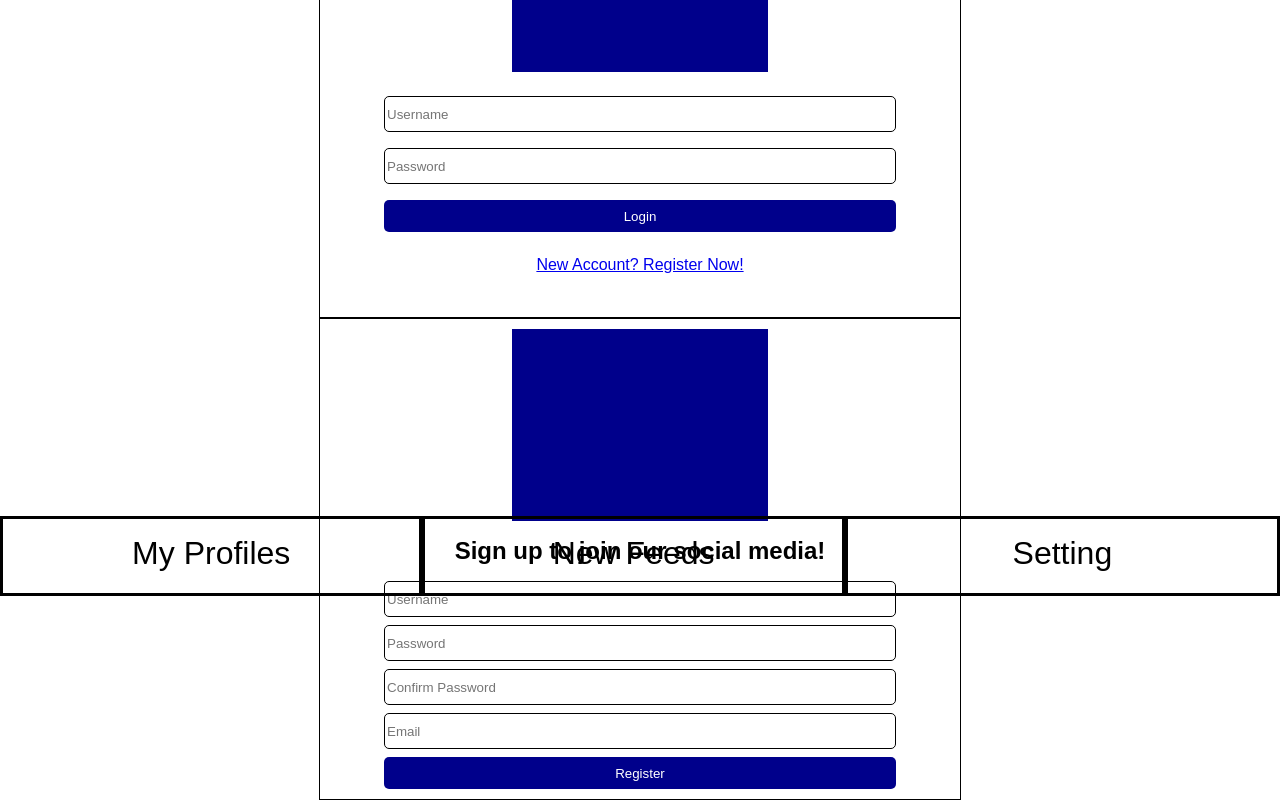
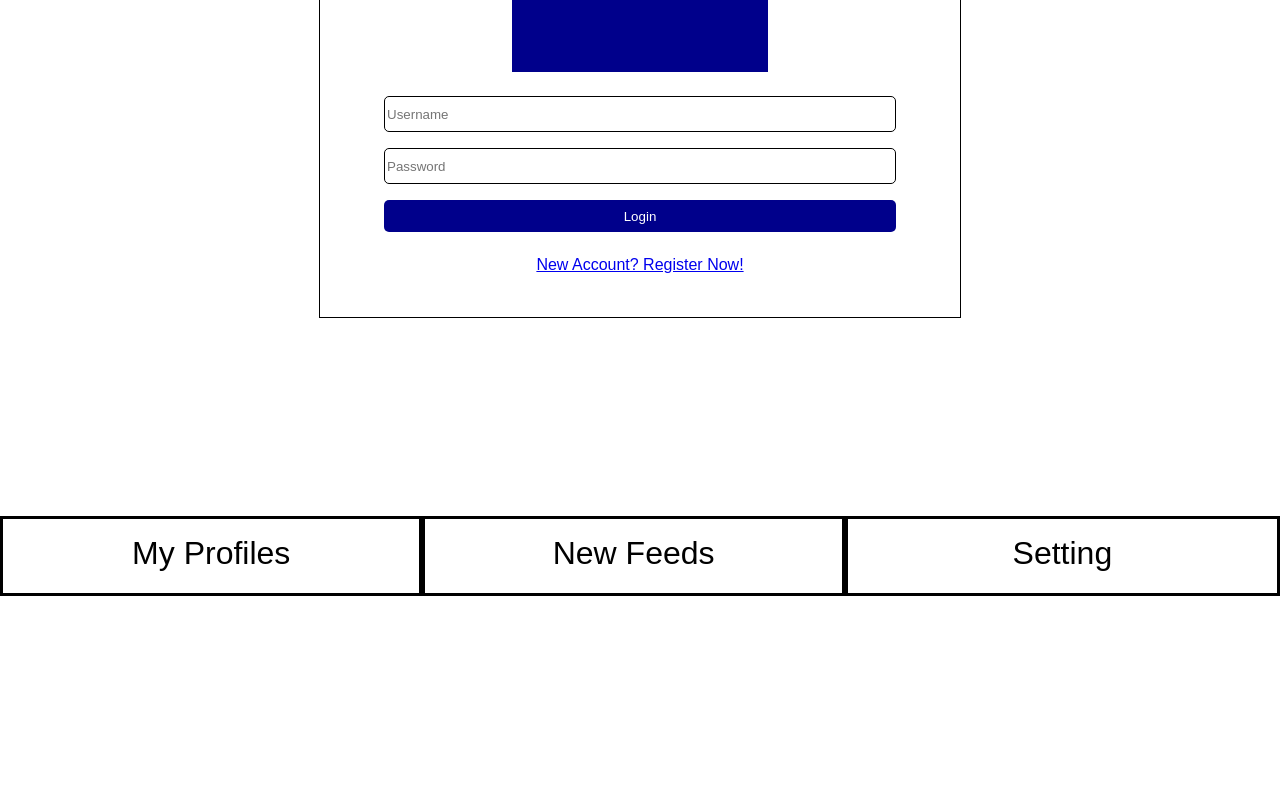
Before and after one commit to JRAntra/AntraShare_August, an Angular app in the folder AntraShare/: page / in a window 1280 px wide. Shown: the part 204-1004 px from the top of the page. After the commit the page ends 800 px from the top, so only its background shows below. Built offline with nearby package versions, Linux system fonts and the light colour scheme.

Commit message:
show register page

```diff
--- a/AntraShare/src/app/app.component.html
+++ b/AntraShare/src/app/app.component.html
@@ -1,6 +1,6 @@
 <app-header></app-header>
 <app-login></app-login>
-<app-register></app-register>
+<!-- <app-register></app-register> -->
 <!-- <app-admin></app-admin> -->
-
+<!-- <app-profile></app-profile> -->
 <app-footer></app-footer>
```
